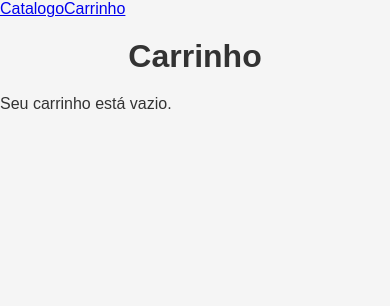
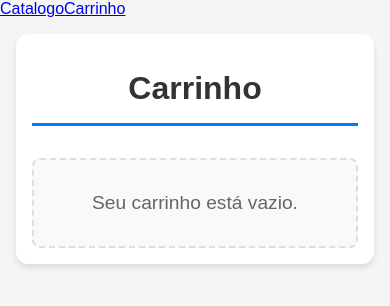
Before and after one commit to vitoriaferreirap/demo.react, a React (Vite) app in the folder projCarrinhoCompras/: page /carrinho in a window 390 px wide. Shown: the top 306 px of the page. Built offline with nearby package versions, Linux system fonts and the light colour scheme.

Commit message:
feat: função de excluir item do carrinho

```diff
--- a/projCarrinhoCompras/src/App.jsx
+++ b/projCarrinhoCompras/src/App.jsx
@@ -12,7 +12,8 @@ import 'react-toastify/dist/ReactToastify.css'
 function App() {
 
     const [cardItem, setCardItem] = useState([]);
-
+    //funcao para adicionar produto ao carrinho
+    //se nao existir add, se existir incrementa
     const handleAddToCard = (product, quantity) => {
         //se nao existir add, se existir incrementa
         //find metodo para verificar se o item ja existe no carrinho (array)
@@ -32,7 +33,7 @@ function App() {
             }
         });
     };
-
+    //funcao para atualizar a quantidade do item no carrinho
     const handleUpdateCard = (product, quality) => {
         setCardItem((prevItems) => {
             return prevItems.map((item) =>
@@ -41,6 +42,13 @@ function App() {
         });
         toast.info(`Quantidade do ${product.name} atualizado com sucesso!`);
     }
+    //funcao para remover item do carrinho
+    const handleRemoveFromCart = (productId) => {
+        setCardItem((prevItems) => {
+            return prevItems.filter((item) => item.id !== productId);
+        });
+        toast.error(`Produto removido do carrinho!`);
+    };
 
     return (
         <BrowserRouter>
@@ -55,7 +63,7 @@ function App() {
                 {/* rotas */}
                 <Routes>
                     <Route path="/" element={<Catalogo onAddToCart={handleAddToCard} />} />
-                    <Route path="/carrinho" element={<Card cartItems={cardItem} onUpdateCart={handleUpdateCard} />} />
+                    <Route path="/carrinho" element={<Card cartItems={cardItem} onUpdateCard={handleUpdateCard} onRemoveFromCart={handleRemoveFromCart} />} />
                     <Route path="/thank-you" element={<ThankYouPage />} />
                 </Routes>
             </div>
--- a/projCarrinhoCompras/src/assets/components/Card.jsx
+++ b/projCarrinhoCompras/src/assets/components/Card.jsx
@@ -1,7 +1,10 @@
-import CardItem from "./CardItem"
-const Card = ({ cartItems, onUpdateCart }) => {
+import CardItem from "./CardItem";
+import CheckoutButton from "./CheckoutButton";
+const Card = ({ cartItems, onUpdateCard, onRemoveFromCart }) => {
+    const totalPrice = cartItems.reduce((total, item) => total + item.price * item.quantity, 0).toFixed(2);
+
     return (
-        <div>
+        <div className="card-container">
             <h1>Carrinho</h1>
             {cartItems.length === 0 ? (
                 <p>Seu carrinho está vazio.</p>
@@ -9,9 +12,16 @@ const Card = ({ cartItems, onUpdateCart }) => {
                 <div>
                     <h2>Itens no carrinho:</h2>
                     {cartItems.map((item) => (
-                        <CardItem key={item.id} item={item} onUpdateCart={onUpdateCart} />
+                        <CardItem key={item.id} item={item} onUpdateCard={onUpdateCard} onRemoveFromCart={onRemoveFromCart} />
                     ))}
+                    <div className="total">
+                        <p>Total: ${totalPrice}</p>
+                    </div>
+
+                    <CheckoutButton />
+
                 </div>
+
             )}
         </div>
     )
--- a/projCarrinhoCompras/src/assets/components/CardItem.jsx
+++ b/projCarrinhoCompras/src/assets/components/CardItem.jsx
@@ -1,14 +1,14 @@
 
-const CardItem = ({ item, onUpdateCart }) => {
+const CardItem = ({ item, onUpdateCard, onRemoveFromCart }) => {
     return (
-        <div>
+        <div className="card-item">
             <h3>{item.name}</h3>
             <p>Quantidade: {item.quantity}</p>
             <p>Preço: R$ {item.price.toFixed(2).replace('.', ',')}</p>
 
             <div className="card-buttons">
-                <input type="text" value={item.quantity} onChange={(e) => onUpdateCart(item, parseInt(e.target.value))} />
-                <button>Remover</button>
+                <input type="text" value={item.quantity} onChange={(e) => onUpdateCard(item, parseInt(e.target.value))} />
+                <button onClick={() => onRemoveFromCart(item.id)}>Remover</button>
             </div>
         </div>
     )
--- /dev/null
+++ b/projCarrinhoCompras/src/assets/components/CheckoutButton.jsx
@@ -0,0 +1,10 @@
+
+const CheckoutButton = () => {
+    return (
+        <div >
+            <button>Finalizar Compra</button>
+        </div>
+    )
+}
+
+export default CheckoutButton
--- a/projCarrinhoCompras/src/assets/components/Product.jsx
+++ b/projCarrinhoCompras/src/assets/components/Product.jsx
@@ -11,7 +11,7 @@ const Product = ({ product, onAddToCart }) => {
             <h2>{product.name}</h2>
             <span className="price">{`R$ ${product.price.toFixed(2).replace('.', ',')}`}</span>
             <div className="card-buttons">
-                <select onChange={(e) => setQuantity((e.target.value))}>
+                <select onChange={(e) => setQuantity(parseInt(e.target.value))}>
                     {/*select dinamico */}
                     {[...Array(10).keys()].map((x) => (
                         <option key={x} value={x + 1}>{x + 1}</option>
--- a/projCarrinhoCompras/src/index.css
+++ b/projCarrinhoCompras/src/index.css
@@ -110,6 +110,22 @@ h1 {
     margin: 15px 0;
 }
 
+button {
+    background-color: #28a745;
+    color: white;
+    border: none;
+    padding: 10px 15px;
+    border-radius: 5px;
+    cursor: pointer;
+    font-size: 1em;
+    transition: background-color 0.2s, transform 0.2s;
+}
+
+button:hover {
+    background-color: #218838;
+    transform: translateY(-2px);
+}
+
 .card-buttons {
     display: flex;
     gap: 10px;
@@ -140,3 +156,195 @@ h1 {
 .add-to-cart:hover {
     background-color: #2980b9;
 }
+
+/* ===== ESTILOS DO CARRINHO ===== */
+
+/* Container principal do carrinho */
+.card-container {
+    max-width: 800px;
+    margin: 2rem auto;
+    padding: 2rem;
+    background: #fff;
+    border-radius: 12px;
+    box-shadow: 0 4px 6px rgba(0, 0, 0, 0.1);
+}
+
+.card-container h1 {
+    color: #333;
+    text-align: center;
+    margin-bottom: 2rem;
+    font-size: 2.5rem;
+    border-bottom: 3px solid #007bff;
+    padding-bottom: 1rem;
+}
+
+.card-container h2 {
+    color: #555;
+    margin-bottom: 1.5rem;
+    font-size: 1.5rem;
+}
+
+/* Mensagem de carrinho vazio */
+.card-container p {
+    text-align: center;
+    font-size: 1.2rem;
+    color: #666;
+    padding: 2rem;
+    background: #f8f9fa;
+    border-radius: 8px;
+    border: 2px dashed #ddd;
+}
+
+/* ===== ESTILOS DOS ITENS DO CARRINHO ===== */
+
+/* Item individual do carrinho */
+.card-item {
+    background: #f8f9fa;
+    border: 1px solid #e9ecef;
+    border-radius: 8px;
+    padding: 1.5rem;
+    margin-bottom: 1rem;
+    transition: all 0.3s ease;
+    position: relative;
+}
+
+.card-item:hover {
+    transform: translateY(-2px);
+    box-shadow: 0 4px 12px rgba(0, 0, 0, 0.1);
+    border-color: #007bff;
+}
+
+.card-item h3 {
+    color: #333;
+    margin-bottom: 0.8rem;
+    font-size: 1.4rem;
+    font-weight: 600;
+}
+
+.card-item p {
+    margin: 0.5rem 0;
+    font-size: 1rem;
+    color: #555;
+    text-align: left;
+    padding: 0;
+    background: none;
+    border: none;
+}
+
+/* Botões do item do carrinho */
+.card-item .card-buttons {
+    display: flex;
+    align-items: center;
+    gap: 1rem;
+    margin-top: 1rem;
+}
+
+.card-item input[type="text"] {
+    width: 80px;
+    padding: 0.5rem;
+    border: 2px solid #ddd;
+    border-radius: 6px;
+    text-align: center;
+    font-size: 1rem;
+    font-weight: 600;
+    transition: border-color 0.3s ease;
+}
+
+.card-item input[type="text"]:focus {
+    outline: none;
+    border-color: #007bff;
+    box-shadow: 0 0 0 3px rgba(0, 123, 255, 0.1);
+}
+
+.card-item button {
+    background: #dc3545;
+    color: white;
+    border: none;
+    padding: 0.6rem 1.2rem;
+    border-radius: 6px;
+    cursor: pointer;
+    font-weight: 600;
+    transition: all 0.3s ease;
+}
+
+.card-item button:hover {
+    background: #c82333;
+    transform: translateY(-1px);
+    box-shadow: 0 2px 4px rgba(220, 53, 69, 0.3);
+}
+
+
+.total {
+    margin-top: 2rem;
+    padding: 1.5rem;
+    background: linear-gradient(135deg, #007bff, #0056b3);
+    color: white;
+    border-radius: 8px;
+    text-align: center;
+    box-shadow: 0 4px 6px rgba(0, 123, 255, 0.3);
+}
+
+.total p {
+    font-size: 1.8rem;
+    font-weight: 700;
+    margin: 0;
+    text-shadow: 1px 1px 2px rgba(0, 0, 0, 0.2);
+    color: white;
+    background: none;
+    border: none;
+    padding: 0;
+}
+
+
+@media (max-width: 768px) {
+    .card-container {
+        margin: 1rem;
+        padding: 1rem;
+    }
+
+    .card-container h1 {
+        font-size: 2rem;
+    }
+
+    .card-item {
+        padding: 1rem;
+    }
+
+    .card-item .card-buttons {
+        flex-direction: column;
+        gap: 0.8rem;
+    }
+
+    .card-item input[type="text"] {
+        width: 100%;
+    }
+
+    .card-item button {
+        width: 100%;
+        padding: 0.8rem;
+    }
+
+    .total p {
+        font-size: 1.5rem;
+    }
+}
+
+
+
+.card-container:before {
+    content: '';
+    position: absolute;
+    top: -2px;
+    left: -2px;
+    right: -2px;
+    bottom: -2px;
+    background: linear-gradient(45deg, #007bff, #28a745, #ffc107, #dc3545);
+    border-radius: 14px;
+    z-index: -1;
+    opacity: 0;
+    transition: opacity 0.3s ease;
+}
+
+.card-container:hover:before {
+    opacity: 0.1;
+}
```
Also changed, not shown: projCarrinhoCompras/src/assets/components/Catalogo.jsx (deleted, +0 -22 lines).
